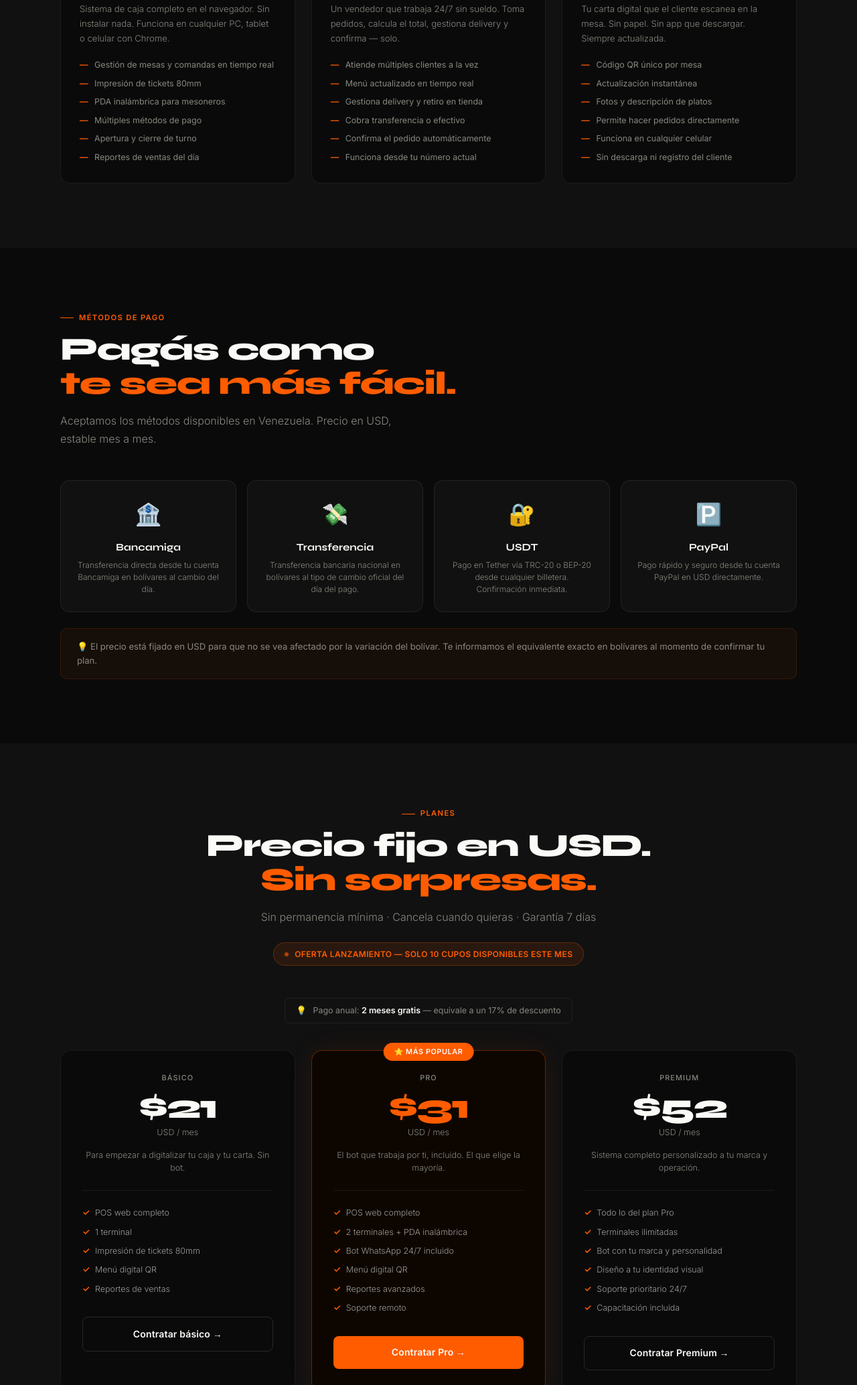
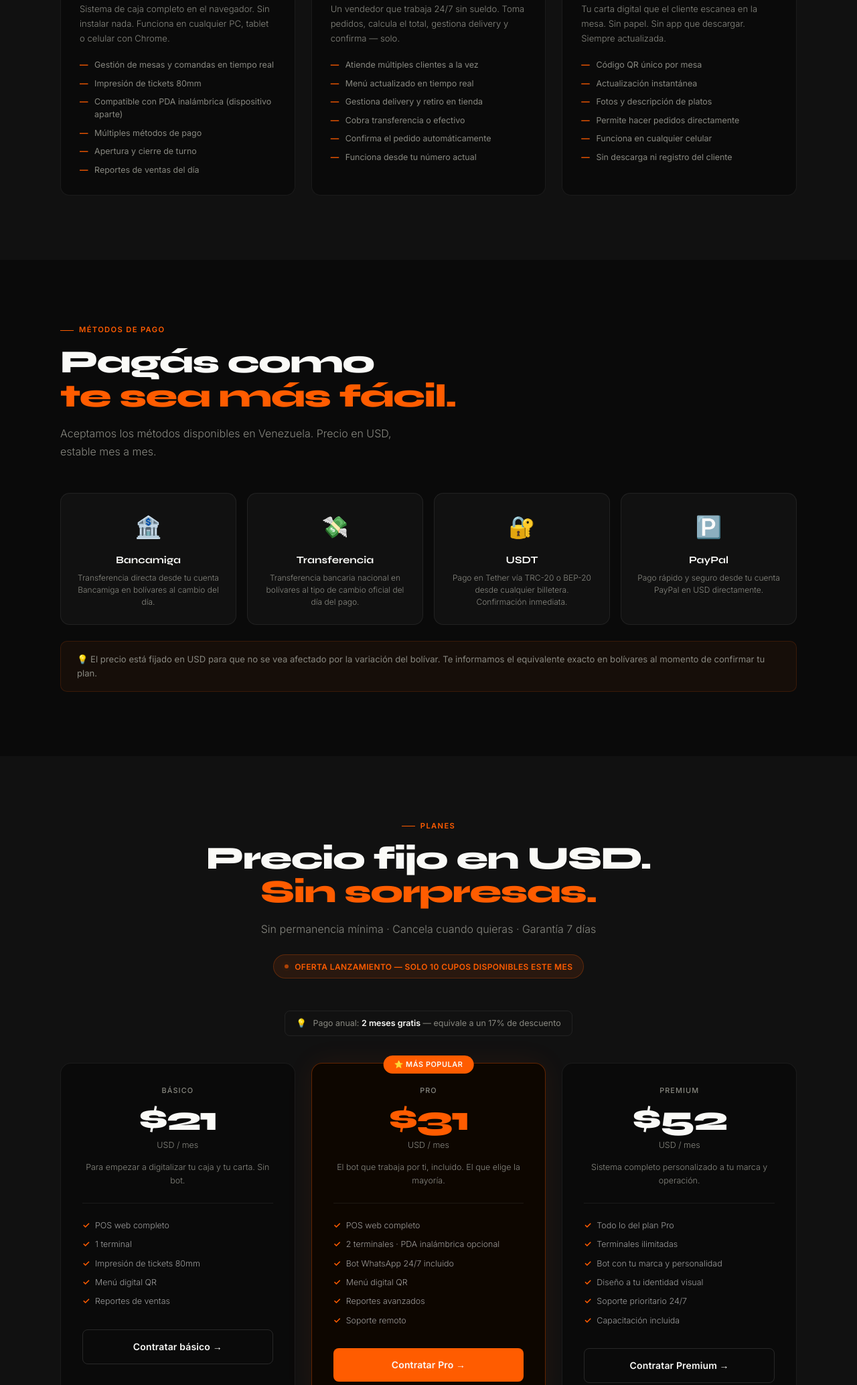
Before and after one commit to lenin0430-oss/mesapos-landing, a plain HTML site: page ve/index.html in a window 1280 px wide. Shown: the part 2741-4809 px from the top of the page at 67% size. Drawn offline with Linux system fonts and the light colour scheme.

Commit message:
Update index.html

```diff
--- a/ve/index.html
+++ b/ve/index.html
@@ -245,7 +245,7 @@ footer p{font-size:0.75rem;color:var(--gray2);font-weight:300}
       <p class="section-sub">Todo conectado. Lo que entra por WhatsApp aparece en la caja. Lo que cambias en el menú se actualiza en el QR al instante.</p>
     </div>
     <div class="products-grid">
-      <div class="prod-card reveal"><div class="prod-num">01</div><div class="prod-icon">🖥️</div><div class="prod-name">POS Web</div><div class="prod-desc">Sistema de caja completo en el navegador. Sin instalar nada. Funciona en cualquier PC, tablet o celular con Chrome.</div><ul class="prod-features"><li>Gestión de mesas y comandas en tiempo real</li><li>Impresión de tickets 80mm</li><li>PDA inalámbrica para mesoneros</li><li>Múltiples métodos de pago</li><li>Apertura y cierre de turno</li><li>Reportes de ventas del día</li></ul></div>
+      <div class="prod-card reveal"><div class="prod-num">01</div><div class="prod-icon">🖥️</div><div class="prod-name">POS Web</div><div class="prod-desc">Sistema de caja completo en el navegador. Sin instalar nada. Funciona en cualquier PC, tablet o celular con Chrome.</div><ul class="prod-features"><li>Gestión de mesas y comandas en tiempo real</li><li>Impresión de tickets 80mm</li><li>Compatible con PDA inalámbrica (dispositivo aparte)</li><li>Múltiples métodos de pago</li><li>Apertura y cierre de turno</li><li>Reportes de ventas del día</li></ul></div>
       <div class="prod-card reveal reveal-d1"><div class="prod-num">02</div><div class="prod-icon">🤖</div><div class="prod-name">Bot WhatsApp</div><div class="prod-desc">Un vendedor que trabaja 24/7 sin sueldo. Toma pedidos, calcula el total, gestiona delivery y confirma — solo.</div><ul class="prod-features"><li>Atiende múltiples clientes a la vez</li><li>Menú actualizado en tiempo real</li><li>Gestiona delivery y retiro en tienda</li><li>Cobra transferencia o efectivo</li><li>Confirma el pedido automáticamente</li><li>Funciona desde tu número actual</li></ul></div>
       <div class="prod-card reveal reveal-d2"><div class="prod-num">03</div><div class="prod-icon">📱</div><div class="prod-name">Menú QR</div><div class="prod-desc">Tu carta digital que el cliente escanea en la mesa. Sin papel. Sin app que descargar. Siempre actualizada.</div><ul class="prod-features"><li>Código QR único por mesa</li><li>Actualización instantánea</li><li>Fotos y descripción de platos</li><li>Permite hacer pedidos directamente</li><li>Funciona en cualquier celular</li><li>Sin descarga ni registro del cliente</li></ul></div>
     </div>
@@ -300,7 +300,7 @@ footer p{font-size:0.75rem;color:var(--gray2);font-weight:300}
         <div class="plan-price accent">$31</div>
         <div class="plan-usd">USD / mes</div>
         <div class="plan-desc">El bot que trabaja por ti, incluido. El que elige la mayoría.</div>
-        <ul class="plan-feats"><li>POS web completo</li><li>2 terminales + PDA inalámbrica</li><li>Bot WhatsApp 24/7 incluido</li><li>Menú digital QR</li><li>Reportes avanzados</li><li>Soporte remoto</li></ul>
+        <ul class="plan-feats"><li>POS web completo</li><li>2 terminales · PDA inalámbrica opcional</li><li>Bot WhatsApp 24/7 incluido</li><li>Menú digital QR</li><li>Reportes avanzados</li><li>Soporte remoto</li></ul>
         <a href="https://t.me/mesapos?text=Quiero%20el%20Plan%20Pro%20de%20MesaPOS" class="plan-btn main">Contratar Pro →</a>
       </div>
       <div class="plan reveal reveal-d2">
```
